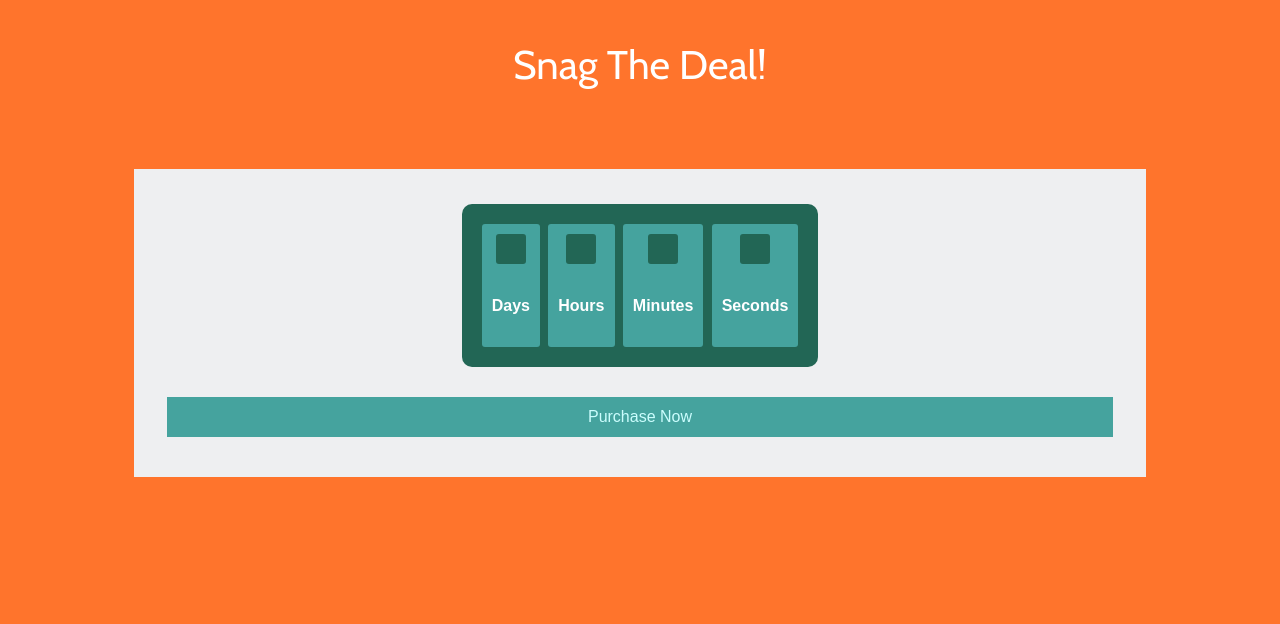
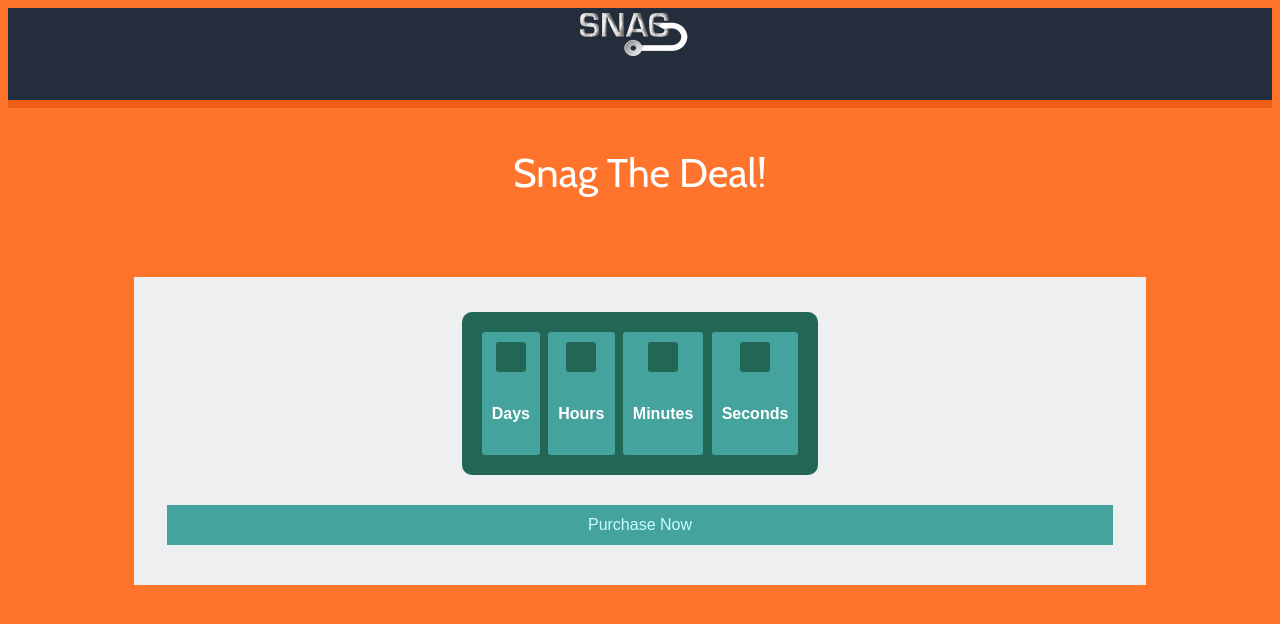
Before and after one commit to amose001/eMERGE_2016, a plain HTML site: page Snag/snag2.html in a window 1280 px wide. Drawn offline with Linux system fonts and the light colour scheme.

Commit message:
waiting for gabe snag 2

```diff
--- a/Snag/css/stylesnag2.css
+++ b/Snag/css/stylesnag2.css
@@ -642,3 +642,18 @@ a:hover{
 #headline {
 	color: white;
 	}
+
+	.navbar {
+	background-color: #232D3B;
+	border-bottom: 8px solid #EE5F15;
+	height: 11.5vh;
+	position: relative;
+	margin-bottom: 0px;
+}
+
+#logo {
+	position: absolute;
+	left: 49%;
+	margin-left: -50px !important;  /* 50% of your logo width */
+	display: inline-block;
+}
--- a/Snag/snag2.html
+++ b/Snag/snag2.html
@@ -18,6 +18,15 @@ License URL: http://creativecommons.org/licenses/by/3.0/
 <!-- Style --> <link rel="stylesheet" href="css/stylesnag2.css" type="text/css" media="all">
 </head>
 <body>
+
+<!-- Navbar (fixed at top of page -->
+	<nav class="navbar navbar-fixed-top">
+			<div class="container-fluid">
+					<div class="navbar-header">
+							<a class="navbar-brand" href="index.html" id="logo"><img src="images/logo.png"></a>
+					</div>
+			</div>
+	</nav>
 
 <!--TIMER -->
 <script  src="js/countdown.js">
```
